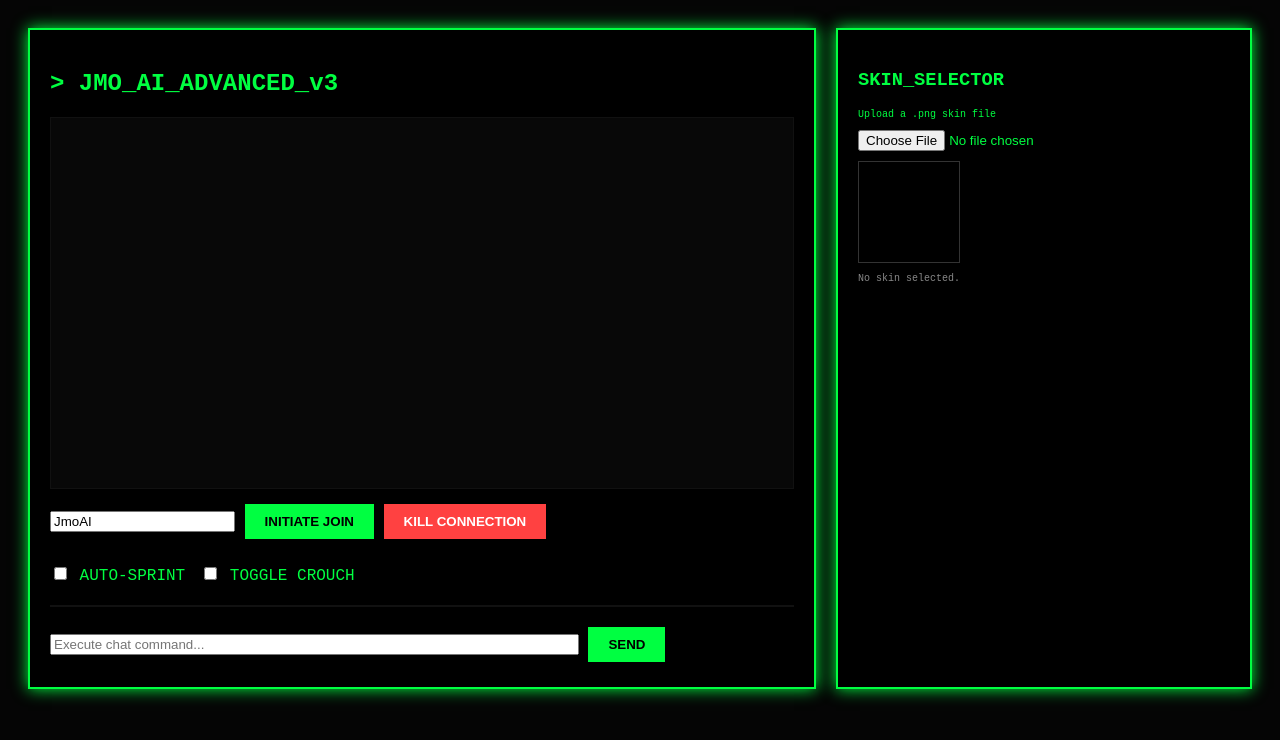
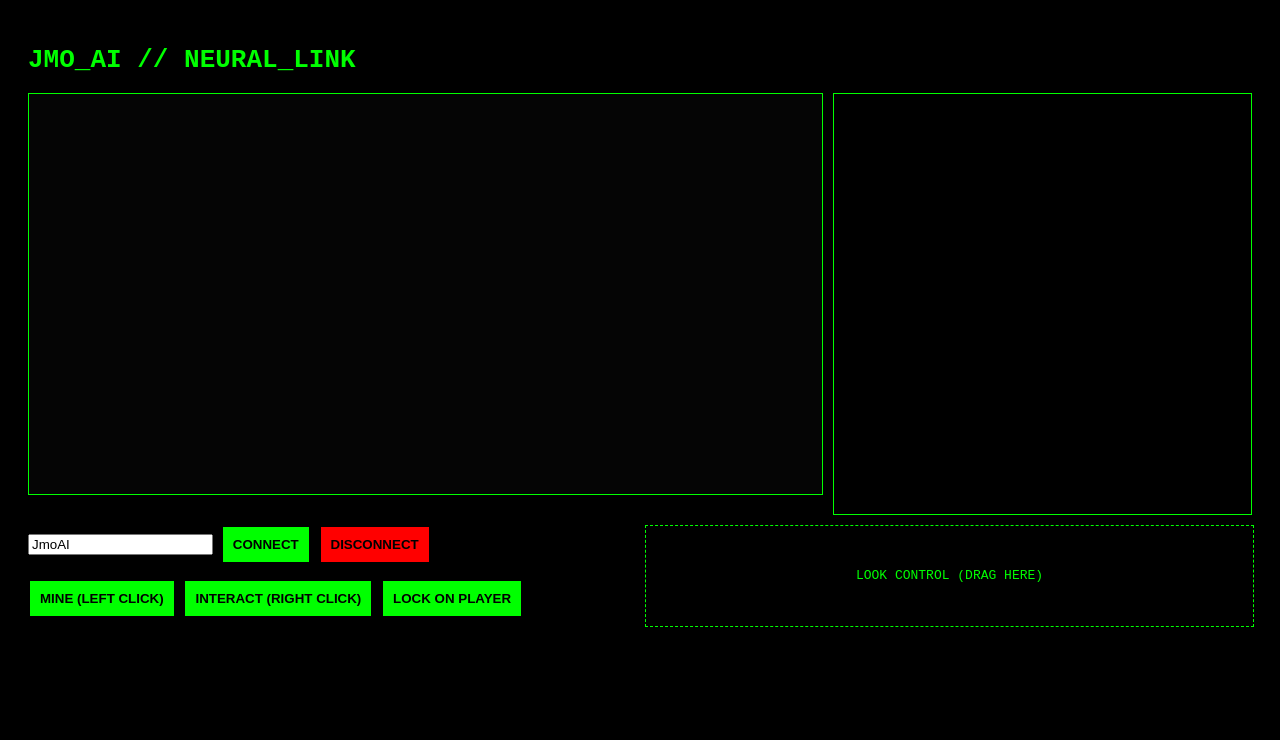
Before and after one commit to JmoAI-Bot/JmoAI-Chat-bot-, a website: page public/index.html in a window 1280 px wide. Drawn offline with nearby package versions, Linux system fonts and the light colour scheme; no server answers.

Commit message:
Update index.html

```diff
--- a/public/index.html
+++ b/public/index.html
@@ -1,80 +1,62 @@
 <!DOCTYPE html>
 <html>
 <head>
-    <title>JmoAI Terminal</title>
+    <title>JmoAI Neural Link</title>
     <style>
-        body { background: #050505; color: #00ff41; font-family: 'Courier New', monospace; display: flex; padding: 20px; gap: 20px; }
-        .panel { border: 2px solid #00ff41; padding: 20px; background: #000; flex: 2; box-shadow: 0 0 15px #00ff41; }
-        #log { height: 350px; overflow-y: auto; background: #080808; padding: 10px; border: 1px solid #111; margin-bottom: 15px; }
-        .btn { background: #00ff41; color: #000; border: none; padding: 10px 20px; cursor: pointer; font-weight: bold; margin-bottom: 5px; }
-        .btn:active { background: #008f25; }
-        .btn-red { background: #ff4141; color: white; }
-        .skin-preview { width: 100px; height: 100px; border: 1px solid #333; margin-top: 10px; background-size: contain; background-repeat: no-repeat; }
+        body { background: #000; color: #0f0; font-family: monospace; display: flex; flex-direction: column; padding: 20px; }
+        .row { display: flex; gap: 10px; margin-bottom: 10px; }
+        .view-box { flex: 2; border: 1px solid #0f0; height: 400px; background: #050505; position: relative; }
+        #log { flex: 1; height: 400px; border: 1px solid #0f0; overflow-y: auto; padding: 10px; font-size: 12px; }
+        #mouseZone { width: 100%; height: 100px; border: 1px dashed #0f0; text-align: center; line-height: 100px; cursor: crosshair; }
+        .btn { background: #0f0; color: #000; border: none; padding: 10px; cursor: pointer; font-weight: bold; margin: 2px; }
     </style>
 </head>
 <body>
-    <div class="panel">
-        <h2>> JMO_AI_ADVANCED_v3</h2>
+    <h1>JMO_AI // NEURAL_LINK</h1>
+    <div class="row">
+        <div class="view-box">
+            <iframe id="cam" style="width:100%; height:100%; border:none;"></iframe>
+        </div>
         <div id="log"></div>
-
-        <input id="user" value="JmoAI">
-        <button class="btn" onclick="start()">INITIATE JOIN</button>
-        <button class="btn btn-red" onclick="stop()">KILL CONNECTION</button>
-
-        <div style="margin-top:20px; display: flex; gap: 15px;">
-            <label><input type="checkbox" onchange="socket.emit('toggleSprint', this.checked)"> AUTO-SPRINT</label>
-            <label><input type="checkbox" onchange="socket.emit('toggleCrouch', this.checked)"> TOGGLE CROUCH</label>
-        </div>
-        <hr style="border: 1px solid #111; margin: 20px 0;">
-        <input id="chatBox" style="width:70%;" placeholder="Execute chat command...">
-        <button class="btn" onclick="send()">SEND</button>
     </div>
 
-    <div class="panel" style="flex: 1;">
-        <h3>SKIN_SELECTOR</h3>
-        <p style="font-size: 10px;">Upload a .png skin file</p>
-        <input type="file" id="skinFile" accept="image/png" onchange="previewSkin(this)">
-        <div id="skinPrev" class="skin-preview"></div>
-        <p id="statusText" style="font-size: 10px; color: #888;">No skin selected.</p>
+    <div class="row">
+        <div style="flex: 1;">
+            <input id="u" value="JmoAI"> <button class="btn" onclick="join()">CONNECT</button>
+            <button class="btn" style="background:red" onclick="socket.emit('disconnectBot')">DISCONNECT</button>
+            <br><br>
+            <button class="btn" onclick="socket.emit('interact', 'break')">MINE (LEFT CLICK)</button>
+            <button class="btn" onclick="socket.emit('interact', 'use')">INTERACT (RIGHT CLICK)</button>
+            <button class="btn" onclick="socket.emit('lookNearest')">LOCK ON PLAYER</button>
+        </div>
+        <div style="flex: 1;">
+            <div id="mouseZone">LOOK CONTROL (DRAG HERE)</div>
+        </div>
     </div>
 
     <script src="/socket.io/socket.io.js"></script>
     <script>
         const socket = io();
-        let currentSkinUrl = "";
-
-        // Simplified Skin Upload (Uses a placeholder logic; real Eaglercraft usually needs a direct URL)
-        function previewSkin(input) {
-            const file = input.files[0];
-            if (file) {
-                document.getElementById('statusText').innerText = "Skin Loaded (Ready to Join)";
-                const reader = new FileReader();
-                reader.onload = (e) => document.getElementById('skinPrev').style.backgroundImage = `url(${e.target.result})`;
-                reader.readAsDataURL(file);
-                // Note: In a real scenario, you'd upload this to an image host to get a public URL
-                currentSkinUrl = "https://i.imgur.com"; // Placeholder
-            }
+        function join() {
+            socket.emit('startBot', { host: 'mc.sealcentral.co', username: document.getElementById('u').value });
+            setTimeout(() => {
+                document.getElementById('cam').src = window.location.href.replace('8080', '3001');
+            }, 3000);
         }
 
-        function start() {
-            socket.emit('startBot', {
-                host: 'mc.sealcentral.co',
-                username: document.getElementById('user').value,
-                skinUrl: currentSkinUrl
-            });
-        }
+        // Mouse Look Logic
+        let yaw = 0, pitch = 0;
+        document.getElementById('mouseZone').onmousemove = (e) => {
+            yaw -= e.movementX * 0.01;
+            pitch -= e.movementY * 0.01;
+            socket.emit('look', { yaw, pitch });
+        };
 
-        function stop() { socket.emit('disconnectBot'); }
+        const keys = { 'w': 'forward', 's': 'back', 'a': 'left', 'd': 'right', ' ': 'jump', 'Shift': 'sneak' };
+        window.onkeydown = (e) => { if(keys[e.key]) socket.emit('control', { key: keys[e.key], state: true }); };
+        window.onkeyup = (e) => { if(keys[e.key]) socket.emit('control', { key: keys[e.key], state: false }); };
 
-        const keys = { 'w': 'forward', 's': 'back', 'a': 'left', 'd': 'right', ' ': 'jump' };
-        window.addEventListener('keydown', (e) => { if(keys[e.key]) socket.emit('control', { key: keys[e.key], state: true }); });
-        window.addEventListener('keyup', (e) => { if(keys[e.key]) socket.emit('control', { key: keys[e.key], state: false }); });
-
-        socket.on('log', m => {
-            const l=document.getElementById('log');
-            l.innerHTML += `<div>[SYSTEM]: ${m}</div>`;
-            l.scrollTop = l.scrollHeight;
-        });
+        socket.on('log', m => { const l=document.getElementById('log'); l.innerHTML += `<div>> ${m}</div>`; l.scrollTop = l.scrollHeight; });
     </script>
 </body>
 </html>
```
